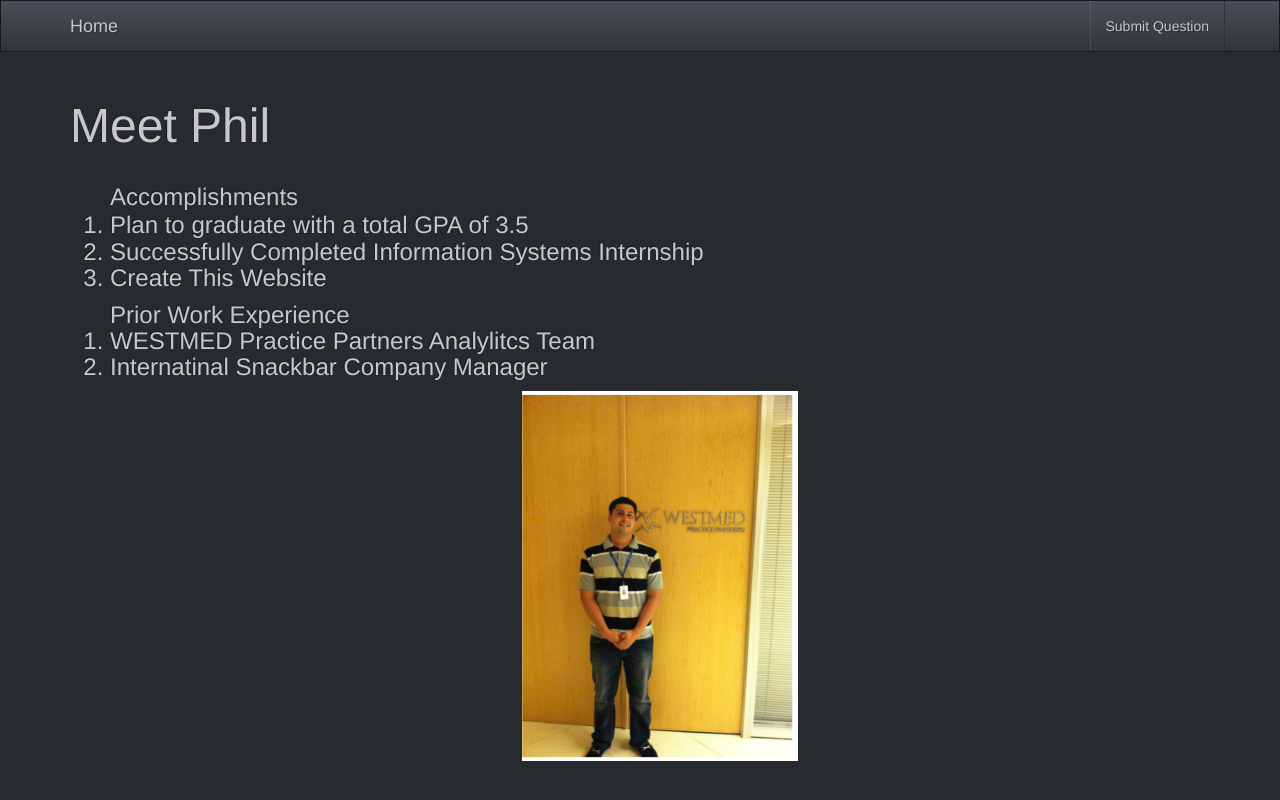
After one commit to pdibuono/personal_website, a Django app: page /aboutme/ in a window 1280 px wide. The commit adds this page. Run offline with Django 3.2, Linux system fonts and the light colour scheme; some libraries are stand-ins or nearby versions.

Commit message:
Add about me section

```diff
--- a/core/urls.py
+++ b/core/urls.py
@@ -5,4 +5,5 @@ urlpatterns = patterns('',
     url(r'^$', Home.as_view(), name='home'),
     url(r'^contact/create/$', ContactCreateView.as_view(), name='contact_create'),
     url(r'^success/$', Success.as_view(), name='success'),
+    url(r'^aboutme/$', AboutMeView.as_view(), name='aboutme'),
 )
--- a/core/views.py
+++ b/core/views.py
@@ -16,3 +16,6 @@ class ContactCreateView(CreateView):
 
 class Success(TemplateView):
     template_name = "success.html"
+
+class AboutMeView(TemplateView):
+    template_name = 'aboutme.html'
--- a/static/css/base.css
+++ b/static/css/base.css
@@ -5,3 +5,8 @@ body {
 #buttons {
   display: inline-block;
 }
+
+ol {  //THERE MAY BE OTHER ELEMENTS IN THE LIST
+    margin:3;
+    padding:20;
+}
--- /dev/null
+++ b/templates/aboutme.html
@@ -0,0 +1,15 @@
+{% extends 'base.html' %}
+{% block content %}
+{% load staticfiles %}
+<h1><font size ="20">Meet Phil<h1>
+  <ol><font size ="5">Accomplishments
+  <li>Plan to graduate with a total GPA of 3.5</li>
+  <li>Successfully Completed Information Systems Internship</li>
+  <li>Create This Website</li>
+  </ol>
+
+<ol><font size ="5">Prior Work Experience
+  <li>WESTMED Practice Partners Analylitcs Team</li>
+  <li>Internatinal Snackbar Company Manager</li>
+<p><center><img src="{% static "images/aboutmepic.png" %}"></center></p>
+{% endblock %}
--- a/templates/home.html
+++ b/templates/home.html
@@ -8,6 +8,6 @@
   <p><h2>Please choose one of the following:</h2></p>
   <p id="buttons"><a href="{% url 'contact_create' %}" class="btn btn-lg btn-danger">Message Me</a></p>
   <p id="buttons"><a href="https://www.dropbox.com/s/g7wz9v36ug42fwx/DiBuono_Philip_Resume_Updated.docx?dl=0" class="btn btn-lg btn-danger">Resume</a></p>
-  <p id="buttons"><a href="{% url 'contact_create' %}" class="btn btn-lg btn-danger">About Me</a></p>
+  <p id="buttons"><a href="{% url 'aboutme' %}" class="btn btn-lg btn-danger">About Me</a></p>
 </div>
 {% endblock %}
```
Also changed, not shown: static/images/aboutmepic.png (added).
